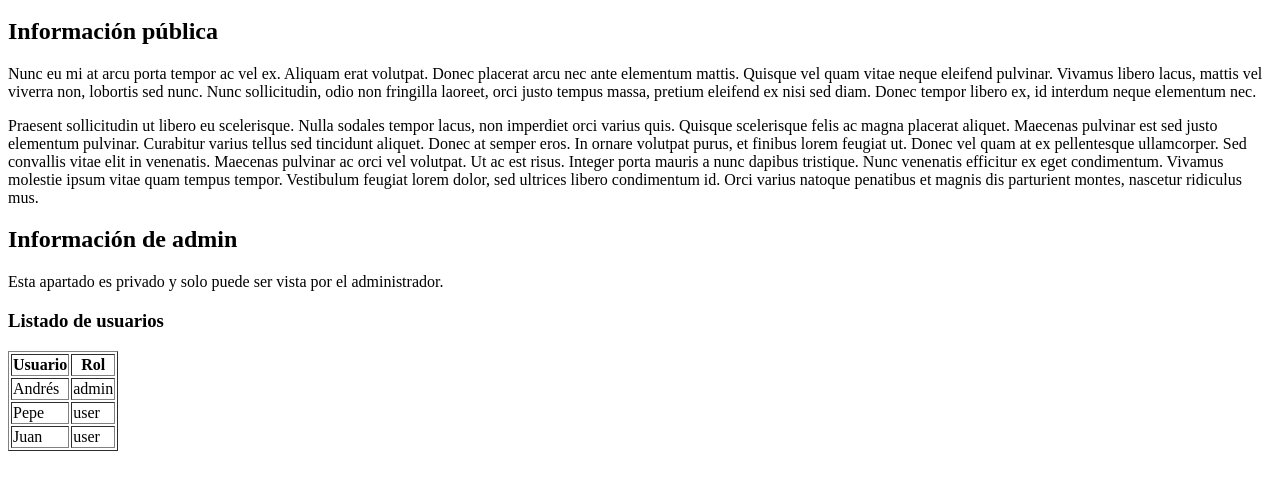
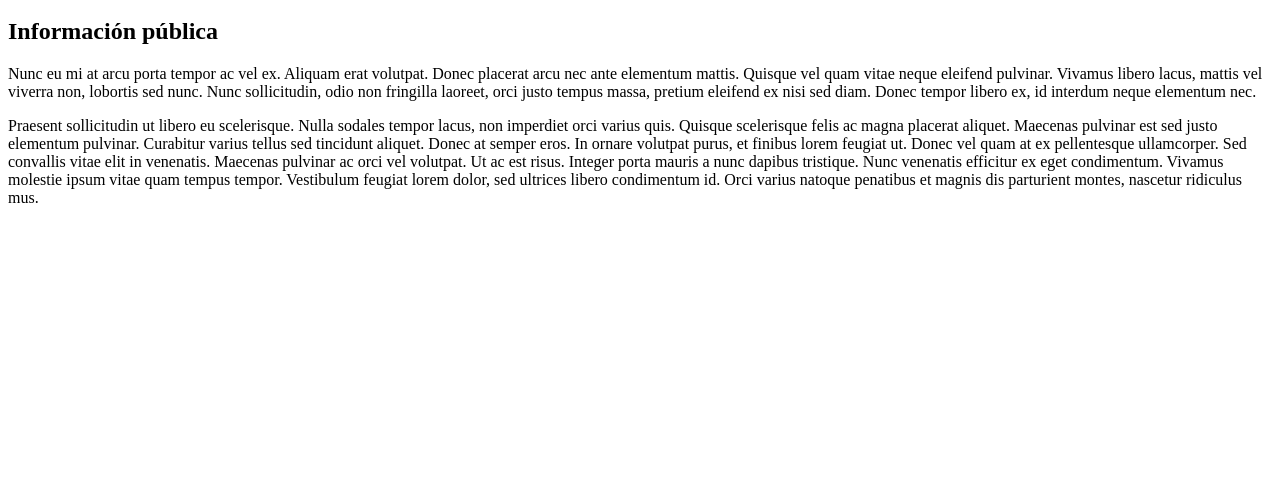
Before and after one commit to a19camoan/dwes-ud4, a PHP site: page / in a window 1280 px wide. Shown: the part 291-781 px from the top of the page. Run offline with PHP 8.4, Linux system fonts and the light colour scheme; the visitor is signed in with stand-in values (Sample User, id 1).

Commit message:
Modificado el ejercicio 2 de autentificación

```diff
--- a/autentificacion/ej2/index.php
+++ b/autentificacion/ej2/index.php
@@ -75,12 +75,6 @@
             lorem dolor, sed ultrices libero condimentum id. Orci varius natoque penatibus et magnis dis parturient
             montes, nascetur ridiculus mus.</p>
     </div>
-
-    <?php
-        if ($role == "admin") {
-            include_once "./views/admin.php";
-        }
-    ?>
 </body>
 
 </html>
--- a/autentificacion/ej2/views/admin.php
+++ b/autentificacion/ej2/views/admin.php
@@ -1,10 +1,21 @@
 <?php
-    if($_SESSION["role"] != "admin" || !isset($_SESSION["role"])) {
+    session_start();
+    if (!isset($_SESSION["role"]) || $_SESSION["role"] != "admin") {
         header("Location: ../");
     }
 
-    include_once "./config/users.php";
+    include_once "../config/users.php";
 ?>
+<!DOCTYPE html>
+<html lang="es">
+
+<head>
+    <meta charset="UTF-8">
+    <meta name="viewport" content="width=device-width, initial-scale=1.0">
+    <title>Admin</title>
+</head>
+
+<body>
     <div>
         <h2>Información de admin</h2>
         <p>Esta apartado es privado y solo puede ser vista por el administrador.</p>
@@ -22,4 +33,9 @@
                     echo "</tr>";
                 }
             ?>
+        </table>
     </div>
+    <p><a href="../">Atrás</a></p>
+</body>
+
+</html>
--- a/autentificacion/ej2/views/adminNav.php
+++ b/autentificacion/ej2/views/adminNav.php
@@ -3,4 +3,4 @@
         header("Location: ../");
     }
 ?>
-<li><a href="#">Cosas de administrador</a></li>
+<li><a href="./views/admin.php">Cosas de administrador</a></li>
```
Lines whose indentation alone changed are shown as unchanged.
